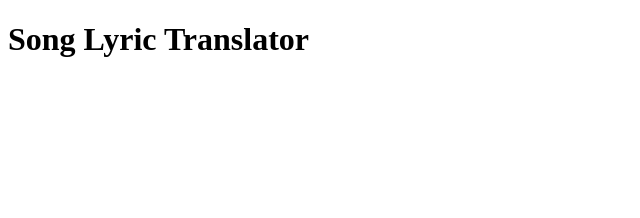
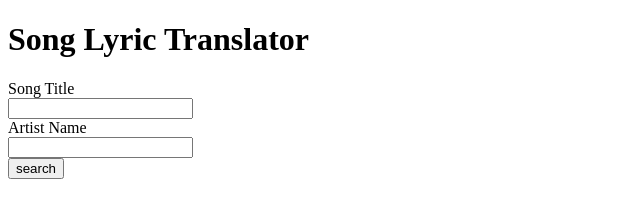
Before and after one commit to treecao/lyric-translator, a plain HTML site: page index.html in a window 1280 px wide. Shown: the whole page, without its empty margins (0-640 px from the left). Drawn offline with Linux system fonts and the light colour scheme.

Commit message:
added search container

```diff
--- a/index.html
+++ b/index.html
@@ -16,6 +16,25 @@
 
     <main>
 <!-- insert search options here -->
+     <div class="card" id="">
+        <form>
+        <label for="fname">Song Title</label><br>
+        <input type="text" id="fname" name="fname"><br>
+        <label for="lname">Artist Name</label><br>
+        <input type="text" id="lname" name="lname">
+        <br>
+        <div class="search">
+        <button> search</button>
+        </div>
+
+
+
+
+
+
+
+
+     </div>
     </main>
 
     <!-- JS link -->
```
Also changed, not shown: assets/js/script.js (+12 -0 lines).
